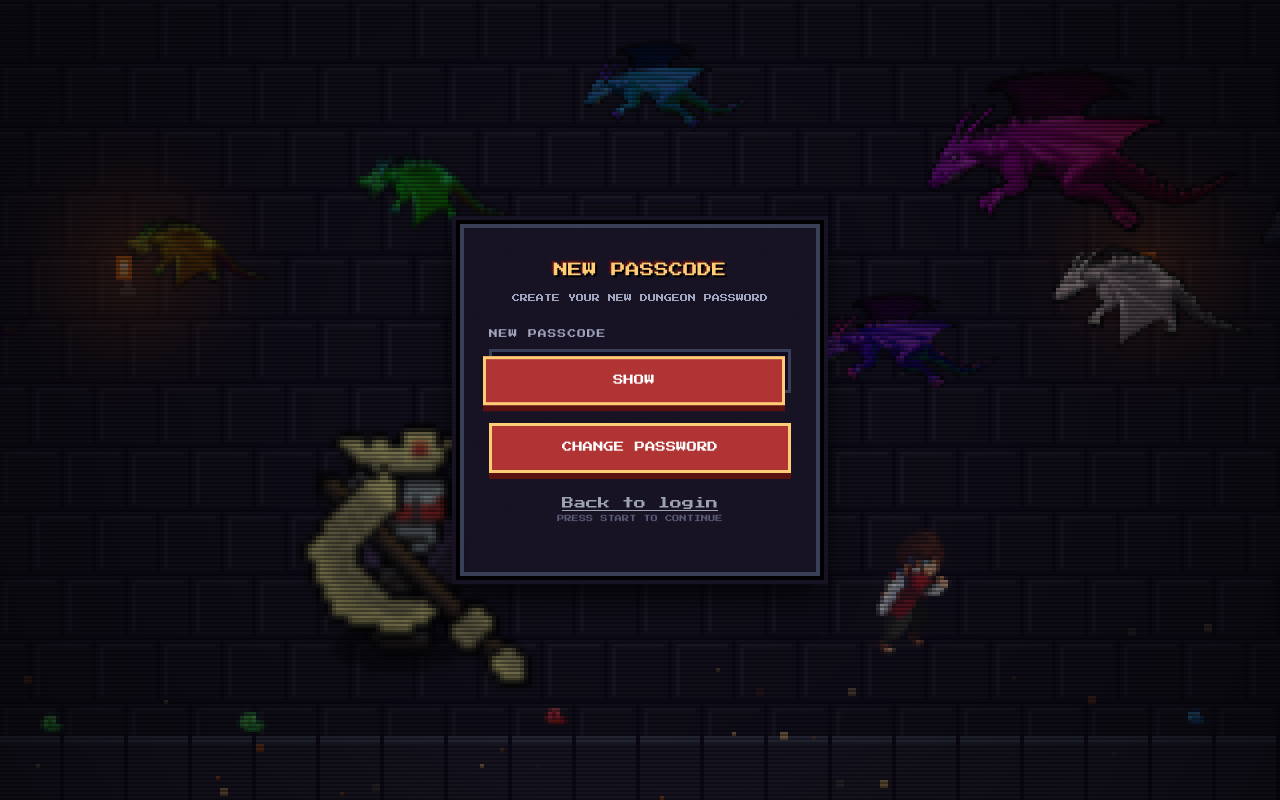
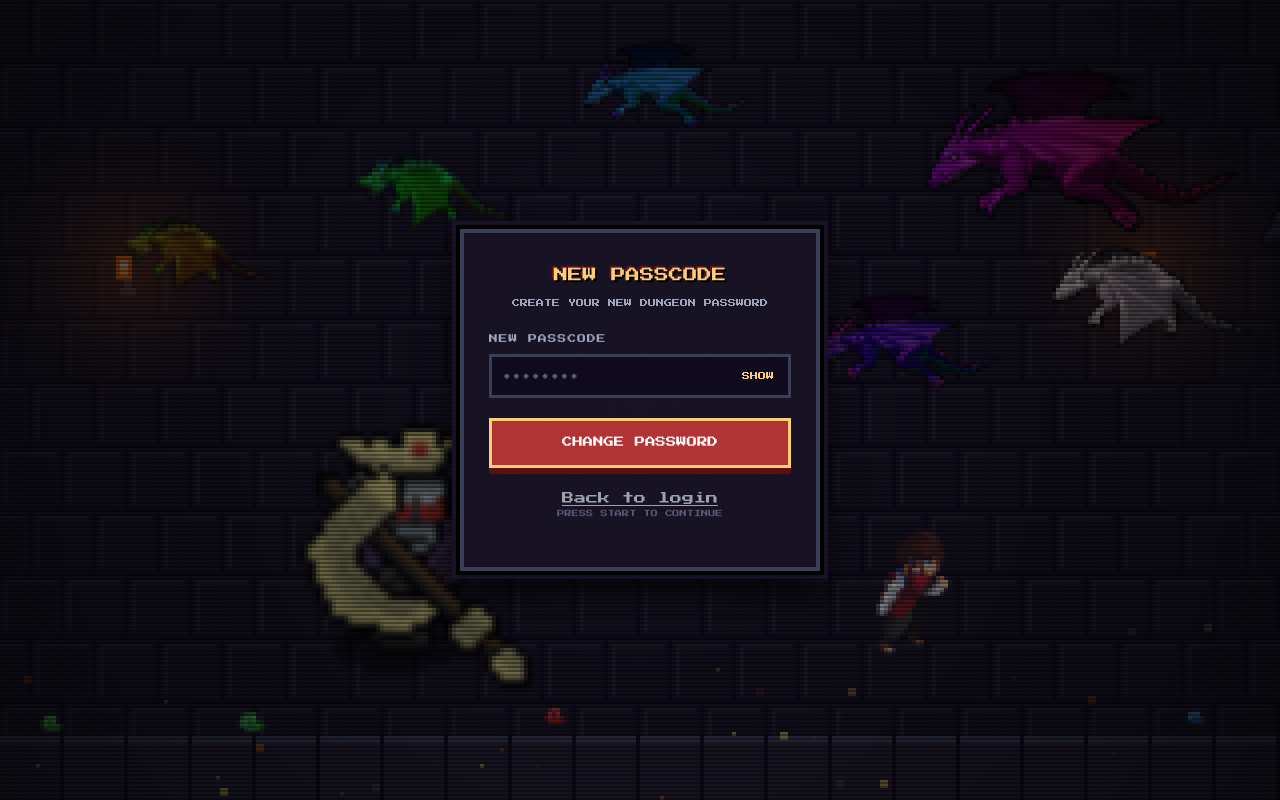
Before and after one commit to jayjay1424/dungeon-legends, a Next.js app: page /reset-password in a window 1280 px wide. Built offline with nearby package versions, Linux system fonts and the light colour scheme; no server answers.

Commit message:
fix(ui): fix peekButton and submitButton CSS overlap on reset-password page

```diff
--- a/app/reset-password/page.tsx
+++ b/app/reset-password/page.tsx
@@ -145,7 +145,12 @@ export default function ResetPassword() {
             </div>
           </div>
 
-          <button onClick={updatePassword} disabled={loading} type="submit">
+          <button
+            className={styles.submitButton}
+            onClick={updatePassword}
+            disabled={loading}
+            type="submit"
+          >
             {loading ? "SAVING..." : "CHANGE PASSWORD"}
           </button>
         </form>
--- a/app/reset-password/reset-password.module.css
+++ b/app/reset-password/reset-password.module.css
@@ -101,18 +101,23 @@
   right: 6px;
   top: 50%;
   transform: translateY(-50%);
-  padding: 8px 10px;
+  padding: 6px 10px;
   font-family: inherit;
   font-size: 0.5rem;
   color: #ffcd75;
   background: transparent;
-  border: 2px solid transparent;
+  border: 1px solid transparent;
   cursor: pointer;
   text-transform: uppercase;
+  width: auto;
+  box-shadow: none;
+  margin: 0;
+  z-index: 2;
 }
 
 .peekButton:hover {
-  border-color: #3a3f58;
+  border-color: #ffcd75;
+  background-color: rgba(255, 205, 117, 0.15);
 }
 
 .card input {
@@ -137,7 +142,7 @@
   background-color: #150e2a;
 }
 
-.card button {
+.submitButton {
   width: 100%;
   padding: 14px;
   margin-top: 10px;
@@ -150,23 +155,24 @@
   cursor: pointer;
   box-shadow: 0 6px #5a1111;
   border-radius: 0;
+  display: block;
 }
 
-.card button:hover:not(:disabled) {
+.submitButton:hover:not(:disabled) {
   background-color: #d04646;
 }
 
-.card button:active:not(:disabled) {
+.submitButton:active:not(:disabled) {
   transform: translateY(6px);
   box-shadow: 0 0 #5a1111;
 }
 
-.card button:focus-visible {
+.submitButton:focus-visible {
   outline: 3px solid #fff;
   outline-offset: 2px;
 }
 
-.card button:disabled {
+.submitButton:disabled {
   opacity: 0.7;
   cursor: wait;
 }
```
